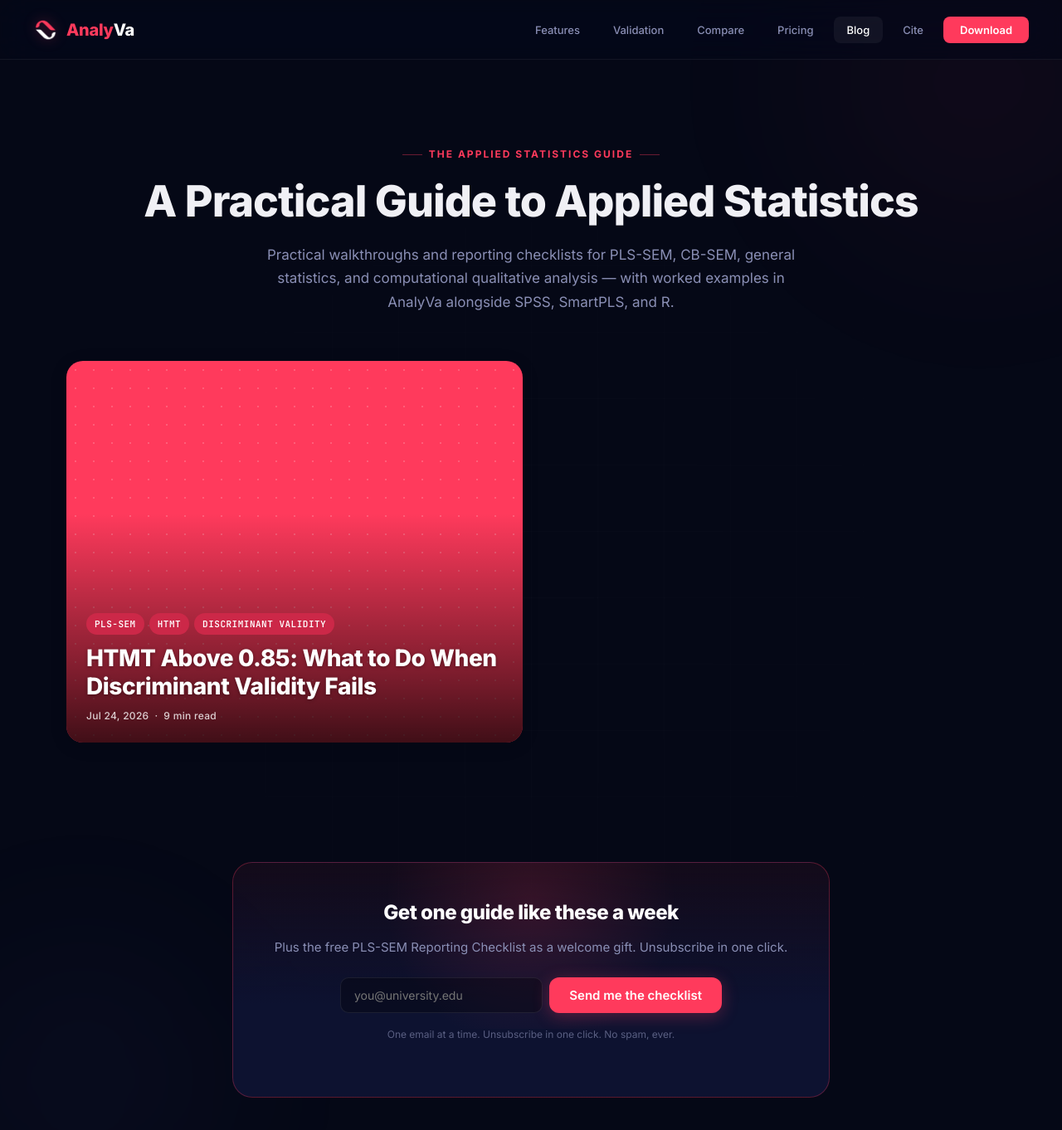
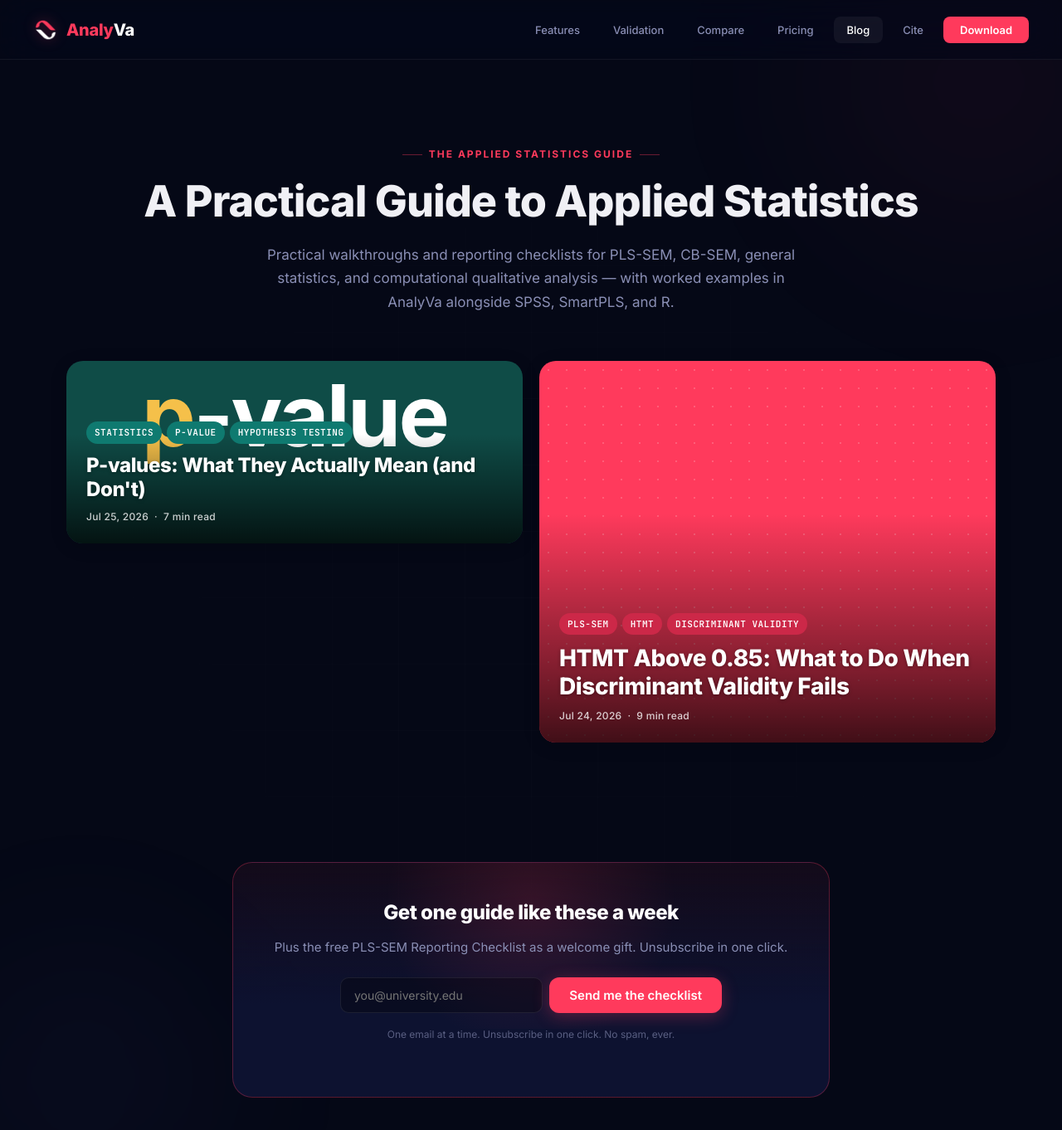
Before and after one commit to Bouzarab/Bouzarab.github.io, a Jekyll site: the page built from blog/index.html, in a window 1280 px wide and 1400 px high. Shown: the top 1362 px of the window at 83% size. Built offline with Jekyll 4.4.1, drawn with Linux system fonts in a browser that asks for light colours; some of the changed lines change nothing that is shown.

Commit message:
Blog: add P-values post + 4 SVG covers + dense mosaic grid

```diff
--- /dev/null
+++ b/_posts/2026-07-25-p-values-what-they-actually-mean.md
@@ -0,0 +1,115 @@
+---
+title: "P-values: What They Actually Mean (and Don't)"
+subtitle: >-
+  Every published paper reports them. Few readers know what they
+  actually say. Here is the 3-minute version — plus the five
+  misinterpretations that keep sneaking into methods sections.
+category: Statistics
+tier: Tier 1 · Concept explainer
+read_time: 7
+tags: [statistics, p-value, hypothesis testing]
+color: teal
+size: wide
+image: /blog/images/cover-p-value.svg
+---
+
+If you have read a paper in the last twenty years, you have read a
+p-value. If you have written one, you have almost certainly reported a
+few. And yet — in surveys of researchers, more than 80% define the
+p-value incorrectly on the first try. That includes people who use them
+every week.
+
+This post is the short, honest version.
+
+## What a p-value literally is
+
+Formally: **the probability of observing data as extreme as (or more
+extreme than) the data you actually observed, assuming the null
+hypothesis is true.**
+
+In plainer language: "*if there were no effect in reality, how surprised
+should we be by our results?*" A small p-value means "very surprised."
+A large p-value means "not really surprised."
+
+Notice what a p-value is *not*. It is not:
+
+- the probability that the null hypothesis is true;
+- the probability that your finding is a false positive;
+- the size of the effect;
+- how important the finding is;
+- evidence for the alternative hypothesis in any strict sense.
+
+Any interpretation that starts with "*there is only a 3% chance that the
+result is due to chance*" is technically wrong. The 3% is a statement
+about how unusual the data would be *if the null were true*, not about
+how likely the null is.
+
+## The five misinterpretations that keep appearing
+
+1. **"p = .04, so we reject the null and accept the alternative."**
+   You reject the null. That is not the same as accepting the
+   alternative. Rejection just means the data is unlikely under H₀. The
+   alternative might be true; something else might also be true.
+2. **"p = .06, so we found no effect."**
+   You found no *significant* effect at the .05 threshold. The effect
+   could be real and moderately sized — you simply lack the sample size
+   to detect it reliably. Report the effect size regardless.
+3. **"p = .001, so the effect is huge."**
+   p-values shrink with sample size. A tiny effect in a study of
+   100,000 people can produce p < .001 while being practically
+   meaningless. Always report and interpret an effect size (Cohen's *d*,
+   *r*, η², *f*²).
+4. **"Two studies with p = .049 and p = .051 tell opposite stories."**
+   They tell nearly identical stories. The .05 cutoff is a convention,
+   not a phase transition. Treat the values as continuous.
+5. **"Non-significant p-values prove the null hypothesis."**
+   Absence of evidence is not evidence of absence. To argue that an
+   effect is truly zero, you need an equivalence test, a Bayesian
+   analysis, or a well-justified prior — not simply p > .05.
+
+## What p < .05 actually gives you
+
+It gives you a *decision rule* that, over the long run, controls your
+false-positive rate at 5% *if* all the assumptions of your test hold
+(independence, distributional assumptions, no p-hacking, no undisclosed
+multiple comparisons).
+
+Notice how many "ifs" are in that sentence. In real published research,
+those assumptions are rarely all met — which is why the same p-value
+carries very different weight in a preregistered replication study
+versus an exploratory analysis with 30 tested hypotheses.
+
+## What to report alongside the p-value
+
+The [ASA's 2016 statement on p-values](https://doi.org/10.1080/00031305.2016.1154108)
+recommends that authors go beyond a bare "p < .05." A defensible modern
+report includes:
+
+- **The effect size** (Cohen's *d*, Pearson's *r*, η², or standardised
+  regression coefficient), with its own interpretation.
+- **A confidence interval** for the effect — it carries all the
+  information the p-value carries, plus range.
+- **The exact p-value**, not just "p < .05." Report `p = .034` rather
+  than `p < .05`.
+- **A note on the number of tests performed**, and any correction
+  applied (Bonferroni, Holm, FDR).
+
+## Doing this in AnalyVa
+
+Every inferential test in AnalyVa reports the exact p-value alongside
+the effect size and — where relevant — a bootstrap confidence interval.
+Multiple-comparison corrections (Bonferroni, Holm, Tukey) are one click
+away in the same output panel, so nothing about a p-value gets reported
+without its context.
+
+> **Screenshot placeholder** — replace with a screenshot of AnalyVa's
+> inferential output panel showing p, effect size, and 95% CI together.
+> Suggested filename: `analyva-inferential-output.png`.
+
+## Further reading
+
+- Wasserstein, R. L., & Lazar, N. A. (2016). The ASA's statement on
+  p-values: Context, process, and purpose. *The American Statistician*,
+  70(2), 129–133. [DOI](https://doi.org/10.1080/00031305.2016.1154108)
+- Amrhein, V., Greenland, S., & McShane, B. (2019). Scientists rise up
+  against statistical significance. *Nature*, 567, 305–307.
--- a/assets/css/main.css
+++ b/assets/css/main.css
@@ -459,6 +459,7 @@ main.site-main { position: relative; z-index: 1; padding-top: 72px; }
   display: grid;
   grid-template-columns: repeat(4, 1fr);
   grid-auto-rows: 220px;
+  grid-auto-flow: dense;
   gap: 20px;
   max-width: 1200px;
   margin: 0 auto;
```
Also changed, not shown: blog/images/cover-alpha.svg (added), blog/images/cover-p-value.svg (added), blog/images/cover-pearson-r.svg (added), blog/images/cover-t-test.svg (added).
